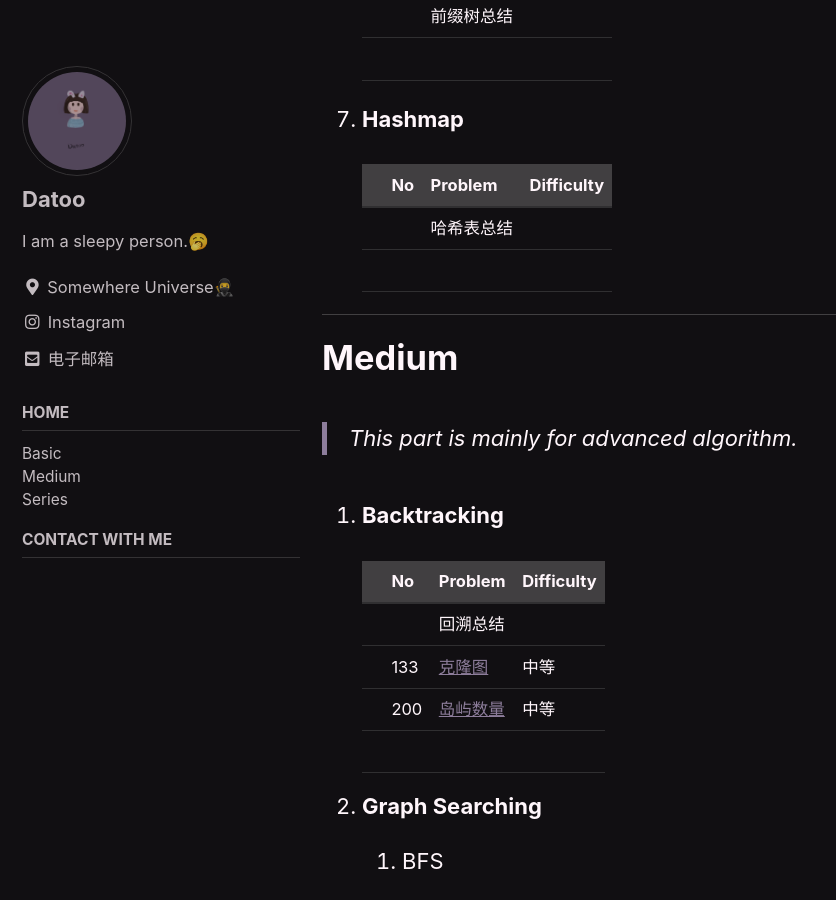
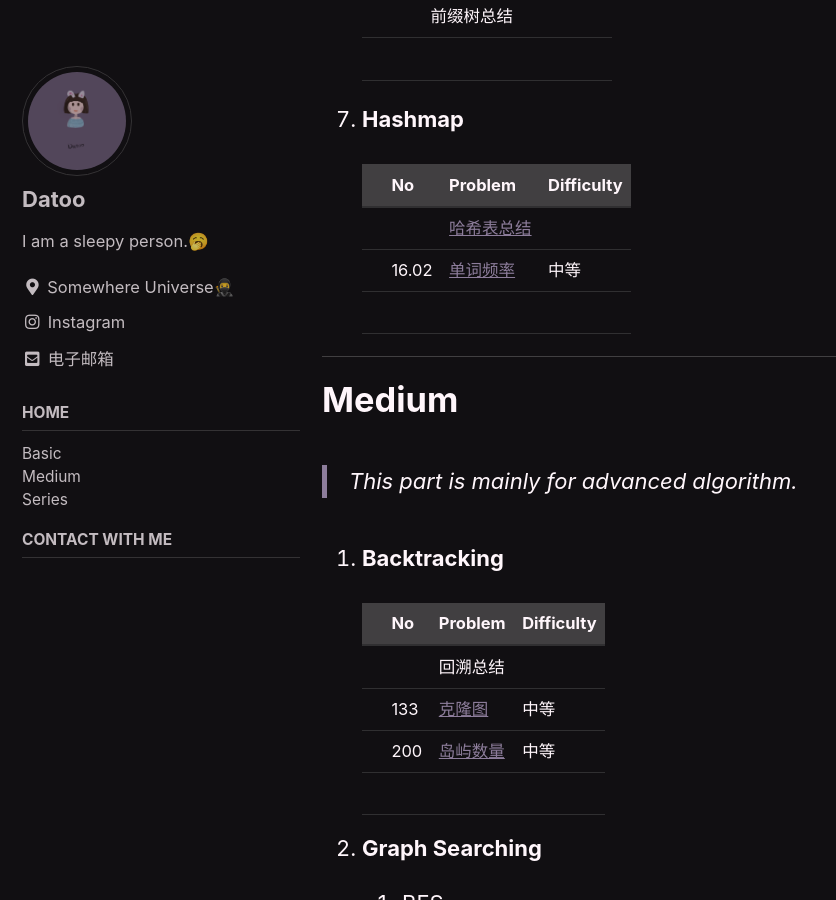
Before and after one commit to DaToo-J/DaToo-J.GitHub.io, a Jekyll site: the page built from index.md, in a window 1280 px wide and 900 px high, scrolled down 2336 px. Shown: the whole window, without its empty margins (0-836 px from the left). Built offline with Jekyll 4.4.1, drawn with Linux system fonts in a browser that asks for light colours; cached includes are drawn as plain includes.

Commit message:
update index

```diff
--- a/index.md
+++ b/index.md
@@ -75,10 +75,11 @@ sidebar:
 
 7. **Hashmap**
 
-    |     | No  | Problem    | Difficulty |
-    | --- | --- | ---------- | ---------- |
-    |     |     | 哈希表总结 |            |
-    |     |     |            |            |
+    |     | No    | Problem                                                 | Difficulty |
+    | --- | ----- | ------------------------------------------------------- | ---------- |
+    |     |       | [哈希表总结](./_posts/2021-02-18-hashmap-summary.md)    |            |
+    |     | 16.02 | [单词频率](./_posts/2021-02-18-words-frequency-lcci.md) | 中等       |
+    |     |       |                                                         |            |
 
 
 ----
```
